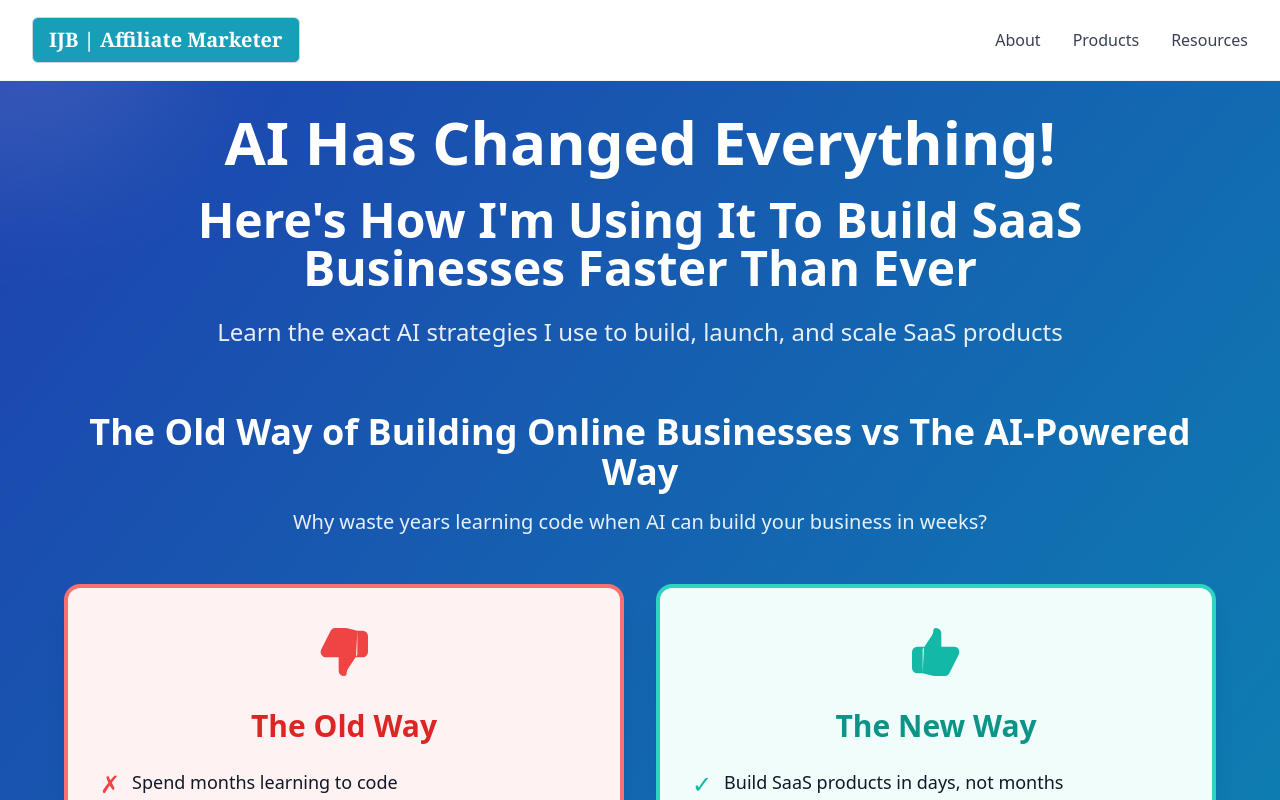
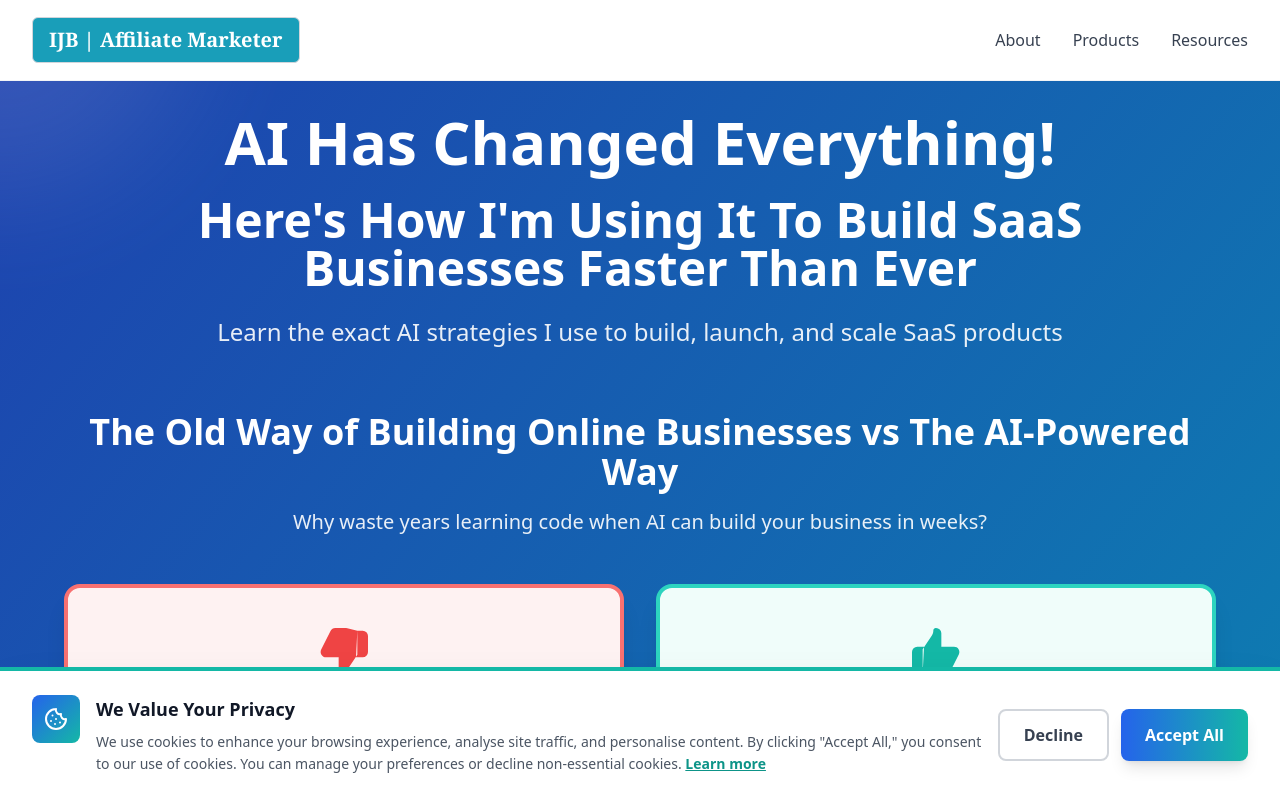
Before and after one commit to ianb66/ianb66.github.io, a React (Vite) app: page / in a window 1280 px wide. Shown: the top 800 px of the page. Built offline with nearby package versions, Linux system fonts and the light colour scheme.

Commit message:
Add custom cookie consent banner with brand styling

```diff
--- a/src/App.tsx
+++ b/src/App.tsx
@@ -6,6 +6,7 @@ import About from './components/About';
 import ToolsResources from './components/ToolsResources';
 import Footer from './components/Footer';
 import EmailSignupModal from './components/EmailSignupModal';
+import CookieBanner from './components/CookieBanner';
 
 function App() {
   const [isModalOpen, setIsModalOpen] = useState(false);
@@ -19,6 +20,7 @@ function App() {
       <ToolsResources />
       <Footer />
       <EmailSignupModal isOpen={isModalOpen} onClose={() => setIsModalOpen(false)} />
+      <CookieBanner />
     </div>
   );
 }
--- /dev/null
+++ b/src/components/CookieBanner.tsx
@@ -0,0 +1,95 @@
+import React, { useState, useEffect } from 'react';
+import { Cookie, X } from 'lucide-react';
+
+const CookieBanner = () => {
+  const [showBanner, setShowBanner] = useState(false);
+  const [isVisible, setIsVisible] = useState(false);
+
+  useEffect(() => {
+    // Check if user has already made a choice
+    const cookieConsent = localStorage.getItem('cookieConsent');
+    if (!cookieConsent) {
+      // Small delay for smooth entrance
+      setTimeout(() => {
+        setShowBanner(true);
+        setTimeout(() => setIsVisible(true), 100);
+      }, 1000);
+    }
+  }, []);
+
+  const handleAccept = () => {
+    localStorage.setItem('cookieConsent', 'accepted');
+    setIsVisible(false);
+    setTimeout(() => setShowBanner(false), 300);
+
+    // Enable analytics/tracking here if needed
+    console.log('Cookies accepted');
+  };
+
+  const handleDecline = () => {
+    localStorage.setItem('cookieConsent', 'declined');
+    setIsVisible(false);
+    setTimeout(() => setShowBanner(false), 300);
+
+    // Disable analytics/tracking here if needed
+    console.log('Cookies declined');
+  };
+
+  if (!showBanner) return null;
+
+  return (
+    <div
+      className={`fixed bottom-0 left-0 right-0 z-50 transition-all duration-300 transform ${
+        isVisible ? 'translate-y-0 opacity-100' : 'translate-y-full opacity-0'
+      }`}
+    >
+      <div className="bg-white border-t-4 border-teal-500 shadow-2xl">
+        <div className="max-w-7xl mx-auto px-4 sm:px-6 lg:px-8 py-6">
+          <div className="flex flex-col md:flex-row items-start md:items-center justify-between gap-4">
+            {/* Left: Icon + Message */}
+            <div className="flex items-start gap-4 flex-1">
+              <div className="flex-shrink-0">
+                <div className="w-12 h-12 bg-gradient-to-br from-blue-600 to-teal-500 rounded-lg flex items-center justify-center">
+                  <Cookie className="w-6 h-6 text-white" />
+                </div>
+              </div>
+              <div className="flex-1">
+                <h3 className="text-lg font-bold text-gray-900 mb-2">
+                  We Value Your Privacy
+                </h3>
+                <p className="text-sm text-gray-600 leading-relaxed">
+                  We use cookies to enhance your browsing experience, analyse site traffic, and personalise content.
+                  By clicking "Accept All," you consent to our use of cookies. You can manage your preferences or decline non-essential cookies.{' '}
+                  <a
+                    href="/legal/cookie-policy.html"
+                    className="text-teal-600 hover:text-teal-700 font-semibold underline"
+                  >
+                    Learn more
+                  </a>
+                </p>
+              </div>
+            </div>
+
+            {/* Right: Buttons */}
+            <div className="flex flex-col sm:flex-row gap-3 w-full md:w-auto">
+              <button
+                onClick={handleDecline}
+                className="px-6 py-3 border-2 border-gray-300 text-gray-700 font-semibold rounded-lg hover:border-gray-400 hover:bg-gray-50 transition-all duration-200"
+              >
+                Decline
+              </button>
+              <button
+                onClick={handleAccept}
+                className="px-6 py-3 bg-gradient-to-r from-blue-600 to-teal-500 text-white font-semibold rounded-lg hover:from-blue-700 hover:to-teal-600 transition-all duration-200 shadow-lg hover:shadow-xl"
+              >
+                Accept All
+              </button>
+            </div>
+          </div>
+        </div>
+      </div>
+    </div>
+  );
+};
+
+export default CookieBanner;
```
